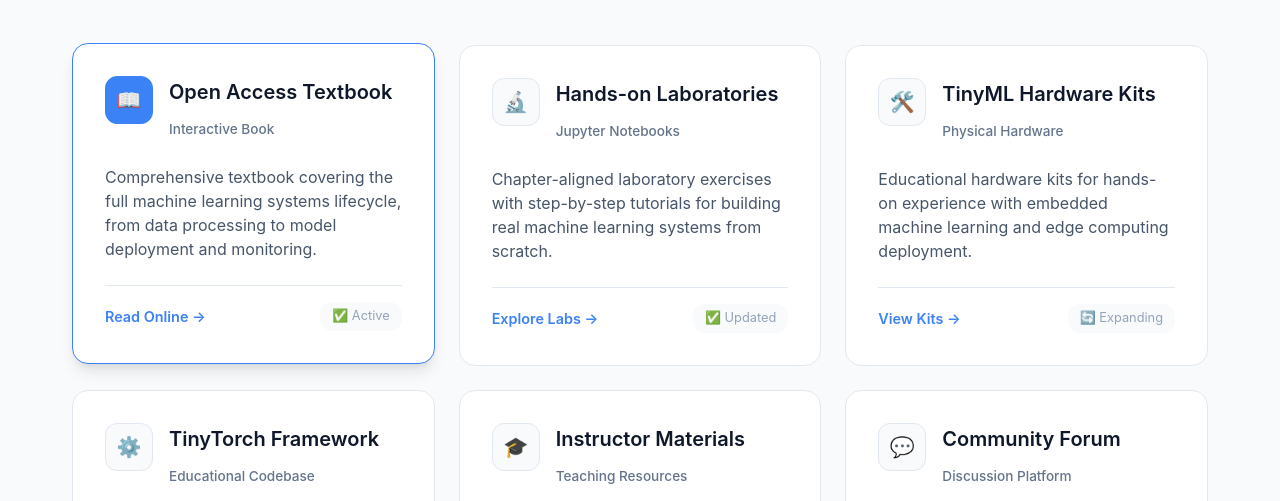
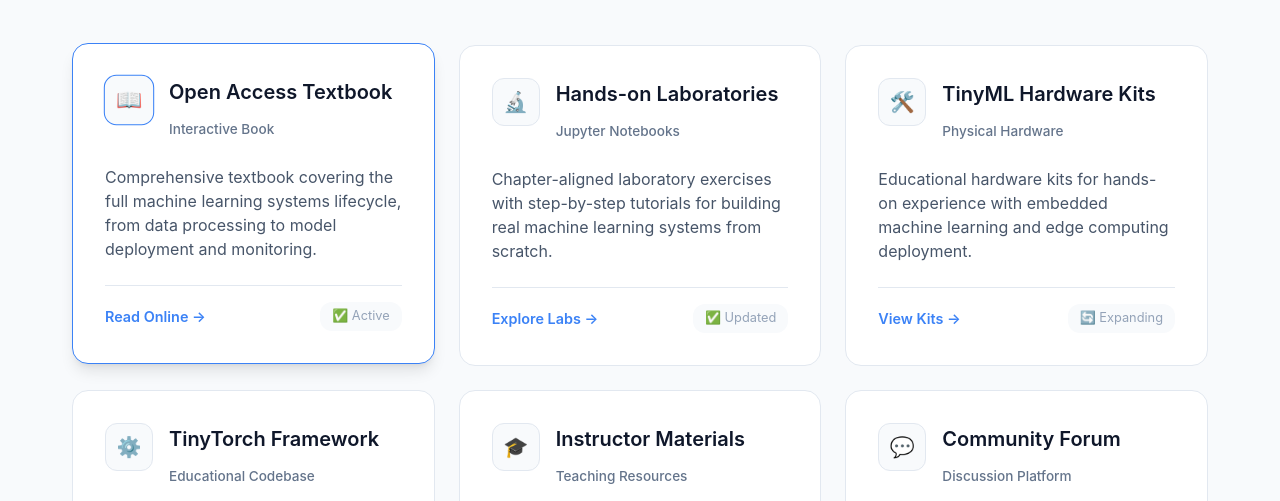
Before and after one commit to MLSysBook/mlsysbook, a plain HTML site: page index.html in a window 1280 px wide. In both pictures the pointer is over the element 129 px from the left and 970 px from the top of the page. Shown: the part 869-1370 px from the top of the page. Drawn offline with Linux system fonts and the light colour scheme.

Commit message:
Fix resource card hover contrast issue
- Change hover background from dark blue to light gray for better readability
- Replace color change with subtle scale animation
- Maintain blue border for visual feedback while preserving text contrast
- Ensures emoji icons remain clearly visible on hover

```diff
--- a/index.html
+++ b/index.html
@@ -373,9 +373,9 @@
         }
 
         .resource-card:hover .resource-icon {
-            background: var(--accent-primary);
+            background: var(--gray-50);
             border-color: var(--accent-primary);
-            color: white;
+            transform: scale(1.05);
         }
 
         .resource-meta {
```
